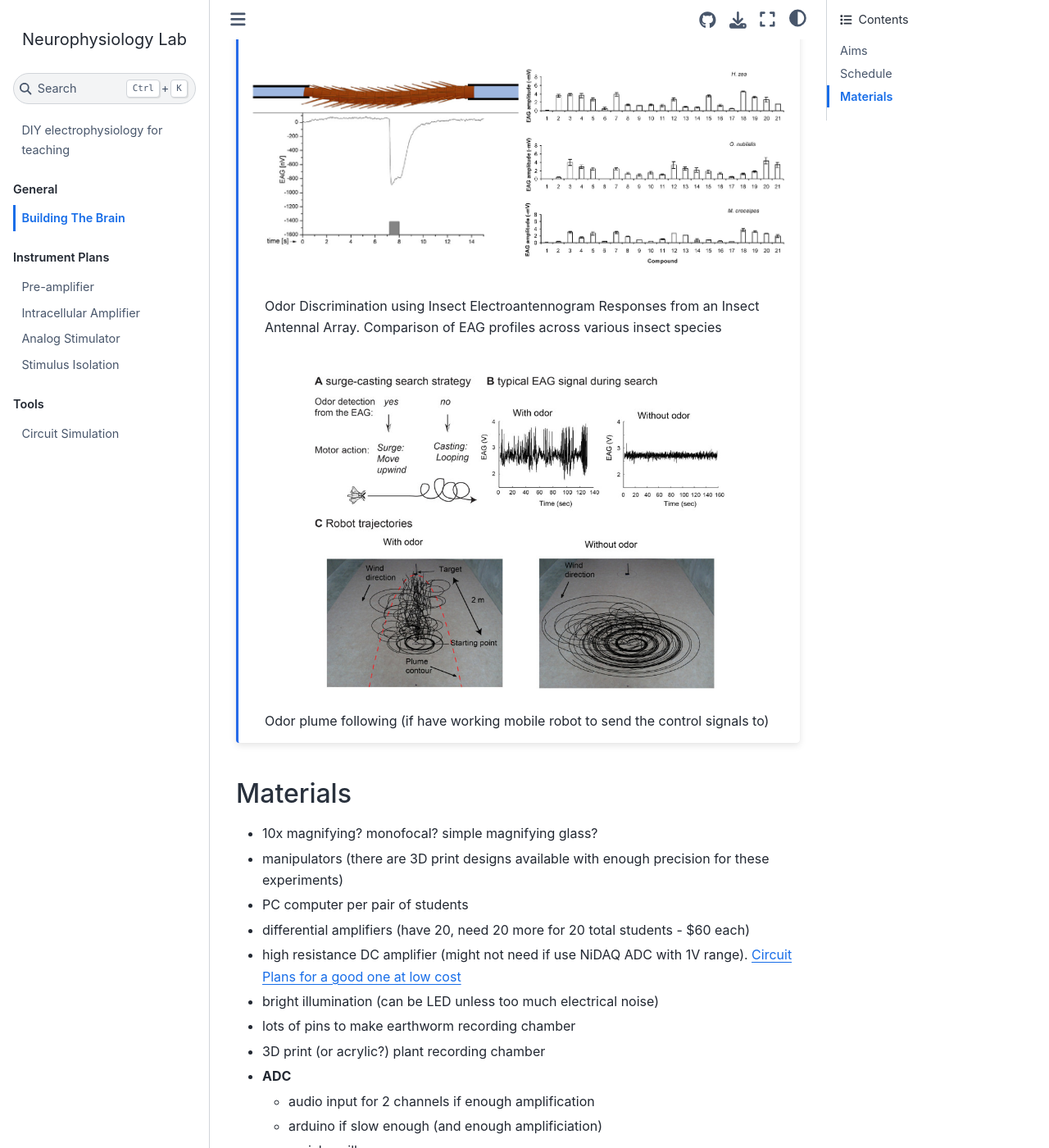
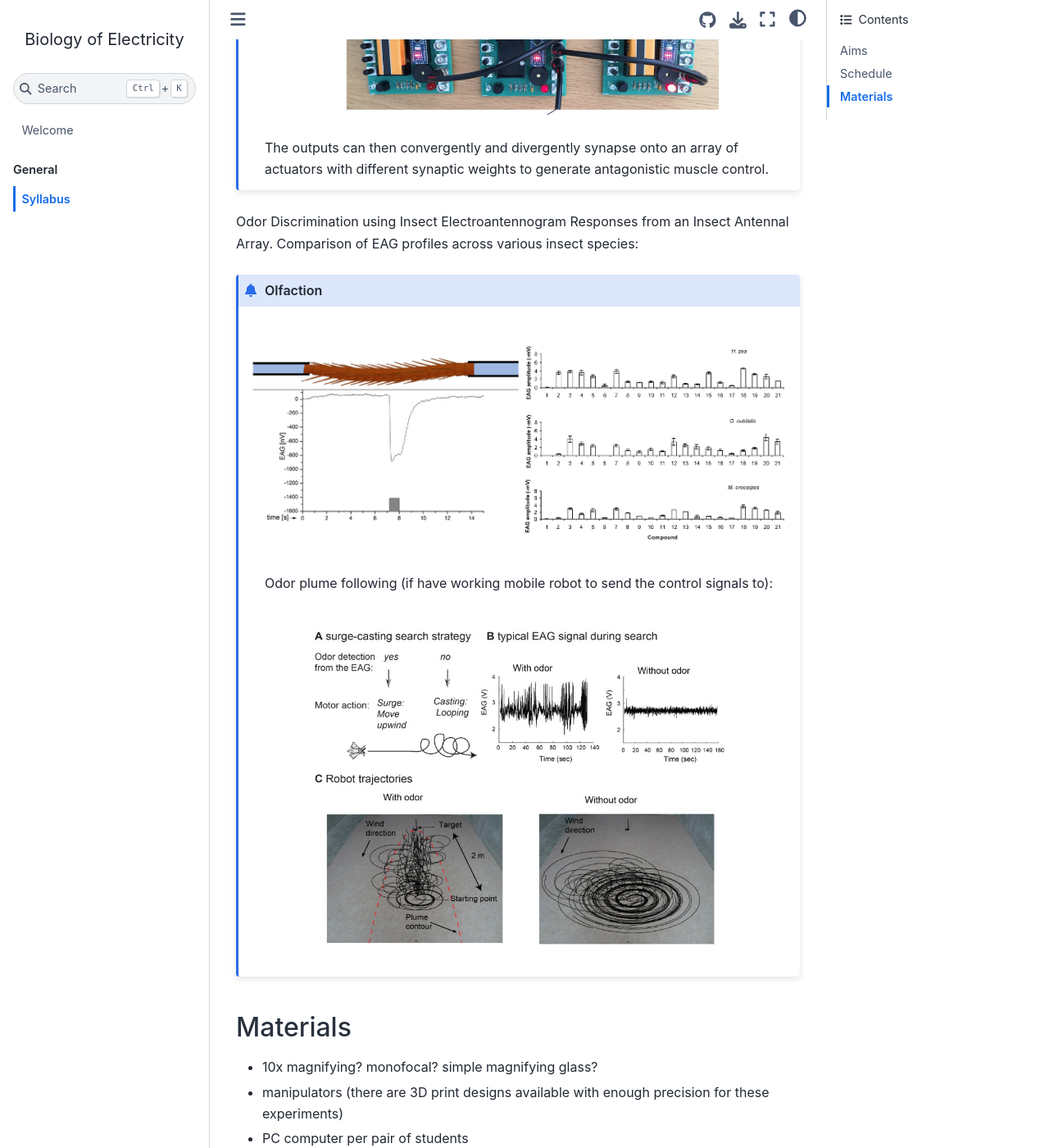
Before and after one commit to neurologic/diy_ephys-lab, a Jupyter Book: the page built from schedule.md, in a window 1280 px wide and 1400 px high, scrolled down 13922 px. Shown: the whole window at 82% size. Built offline with Jupyter Book 1.0.4 settings and Sphinx 7.4.7 and the Sphinx Book theme 1.1.4, drawn with Linux system fonts in a browser that asks for light colours; some of the changed text lies outside the part shown.

Commit message:
regular push

```diff
--- a/_config.yml
+++ b/_config.yml
@@ -1,7 +1,7 @@
 # Book settings
 # Learn more at https://jupyterbook.org/customize/config.html
 
-title: Neurophysiology Lab
+title: Biology of Electricity
 author: Dr. Krista Perks
 # logo: images/NeuronImage_CourseHeader.jpeg
 exclude_patterns: [_build, Thumbs.db, .DS_Store, "**.ipynb_checkpoints"]
--- a/_toc.yml
+++ b/_toc.yml
@@ -7,12 +7,12 @@ parts:
   - caption: General
     chapters:
     - file: schedule
-  - caption: Instrument Plans
-    chapters:
-    - file: preamp
-    - file: intracellular-amp
-    - file: analog-stimulator
-    - file: stimulus-isolation
-  - caption: Tools
-    chapters:
-    - file: circuit-simulations
+  # - caption: Instrument Plans
+  #   chapters:
+  #   - file: preamp
+  #   - file: intracellular-amp
+  #   - file: analog-stimulator
+  #   - file: stimulus-isolation
+  # - caption: Tools
+  #   chapters:
+  #   - file: circuit-simulations
--- a/home.md
+++ b/home.md
@@ -1 +1 @@
-# DIY electrophysiology for teaching
+# Welcome
--- a/schedule.md
+++ b/schedule.md
@@ -1,9 +1,11 @@
-# Building The Brain
+# Syllabus
+
+*Title*: **Biology of Electricity**
 
 Alternative titles:
 - **Harnessing Bioelectricity**
 - **Neuromorphic Design**
-- **The Biology of Electricity**
+- **Building the Brain**
 - **Excitable Networks**
 
 Target:
@@ -272,7 +274,11 @@ Amplitude and flicker-frequency tungin.
 Simultaneous multi-channel recordings of movement. Optional: video-tracking.
 ::::
 
-### 11-13: Project Implementations
+### 11-13: "Capstone" Project Ideas
+
+:::{admonition} A Musical Instrument BCI
+Mapping muscle activity onto musical notes (could even be physical oscillator circuits). Divergence and convergence from muscles to notes would combine the muscles in different ways to produce different "songs" from the same movement. The loudness of the notes would be controlled by the spike rate of the motor neurons.
+:::
 
 ::::{admonition} Retinal Receptive fields
 :::{image} /images/retina.png
@@ -292,21 +298,21 @@ Analog circuit or even photodiode inputs to a network of arduino-based LIF model
 The outputs can then convergently and divergently synapse onto an array of actuators with different synaptic weights to generate antagonistic muscle control.
 ::::
 
+Odor Discrimination using Insect Electroantennogram Responses from an Insect Antennal Array. Comparison of EAG profiles across various insect species:
 ::::{admonition} Olfaction
 :::{image} /images/eag-odor-discrimination.png
 :width: 700
 :align: center
 :::
 
-Odor Discrimination using Insect Electroantennogram Responses from an Insect Antennal Array. Comparison of EAG profiles across various insect species
-
+Odor plume following (if have working mobile robot to send the control signals to):
 :::{image} /images/olfactory-robot.jpeg
 :width: 500
 :align: center
 :::
+::::
 
-Odor plume following (if have working mobile robot to send the control signals to)
-::::
+
 <!--
 ## Back-Burner modules
 
```
